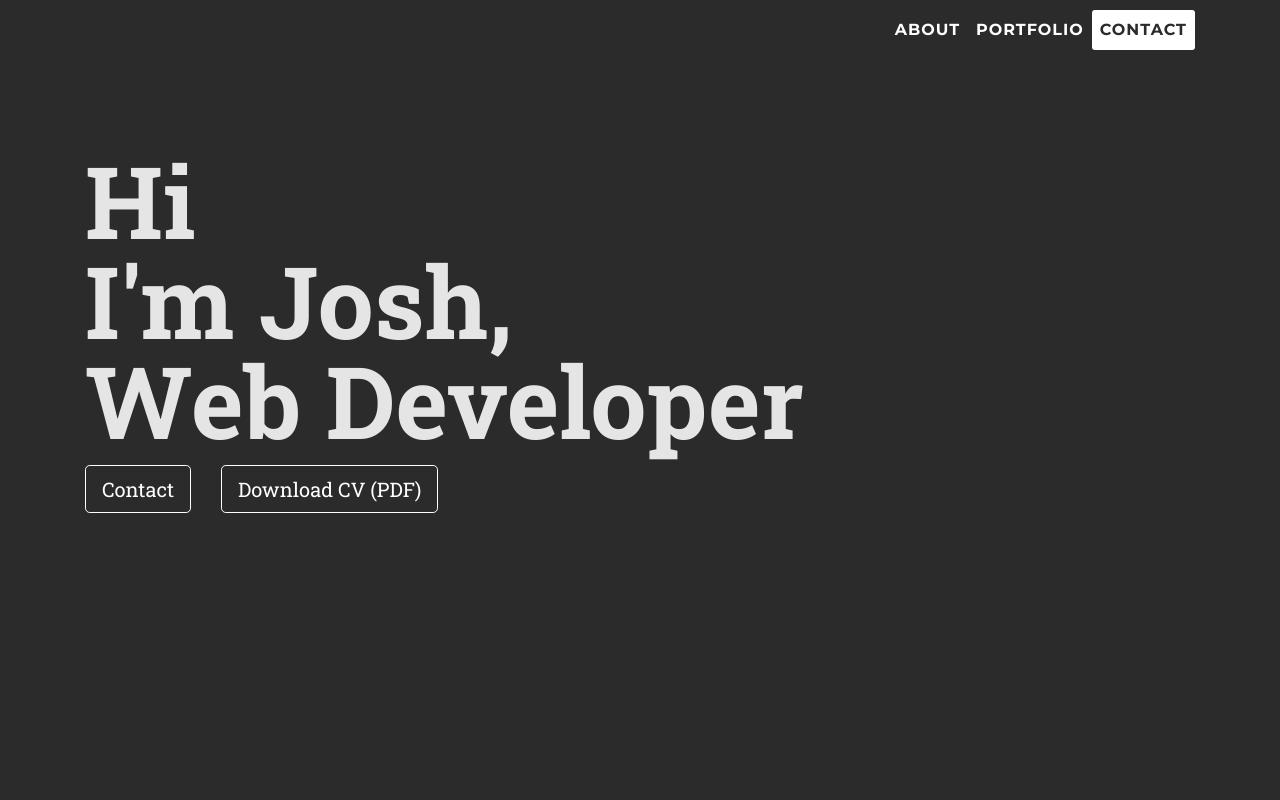
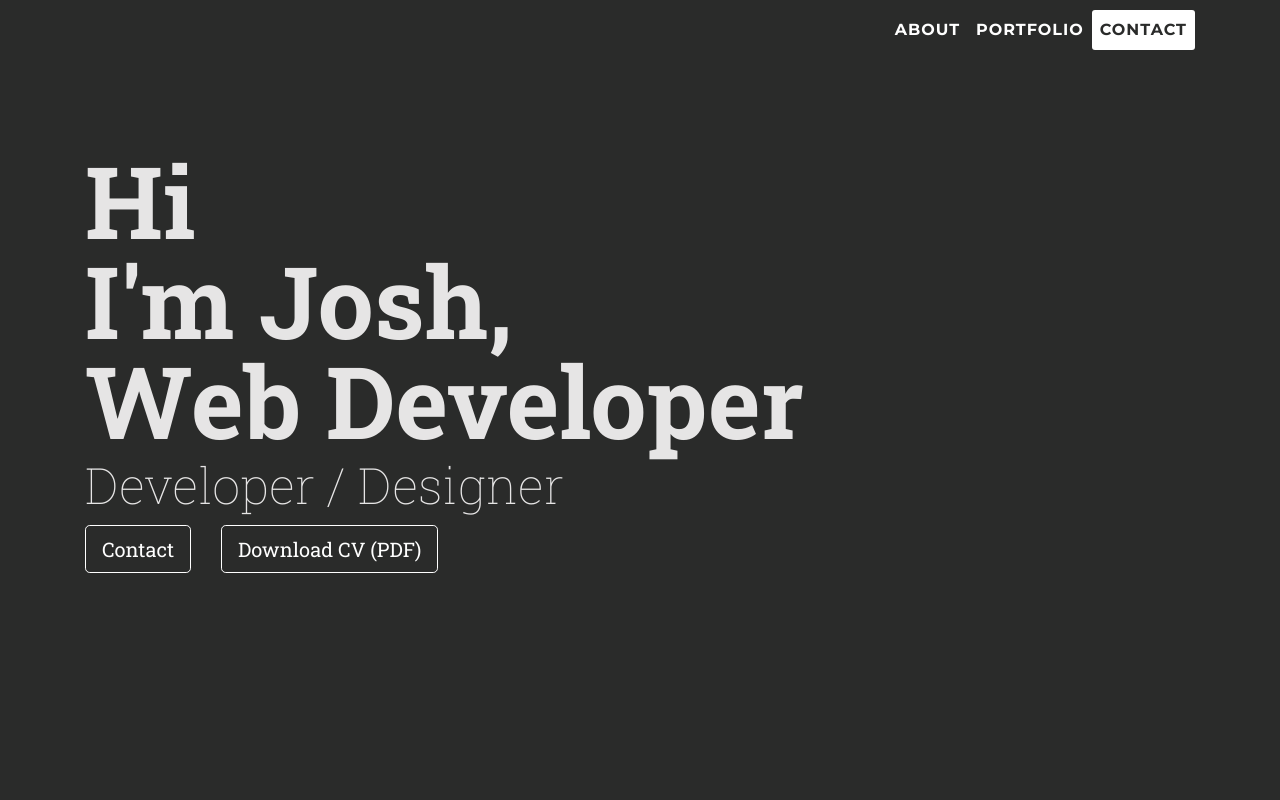
Before and after one commit to besieger1/personalwebsite, a plain HTML site: page index.html in a window 1280 px wide. Shown: the top 800 px of the page. Drawn offline with Linux system fonts and the light colour scheme.

Commit message:
fixed missing sub-title for index page.

```diff
--- a/index.html
+++ b/index.html
@@ -59,6 +59,7 @@
               <span class="skills">Hi</span>
               <span class="skills">I'm Josh,</span>
               <span class="skills">Web Developer</span>
+              <span class="name">Developer / Designer</span>
             </div>
           </div>
         </div>
```
